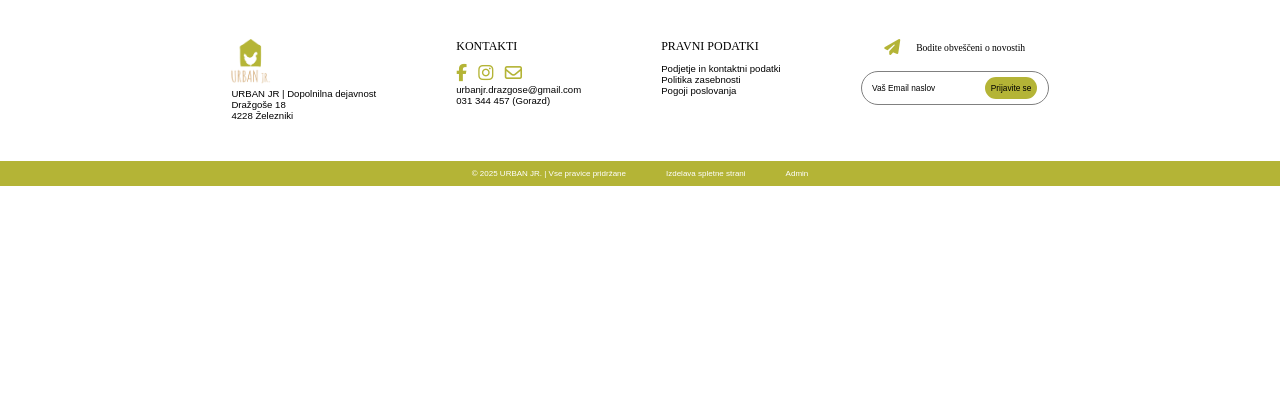
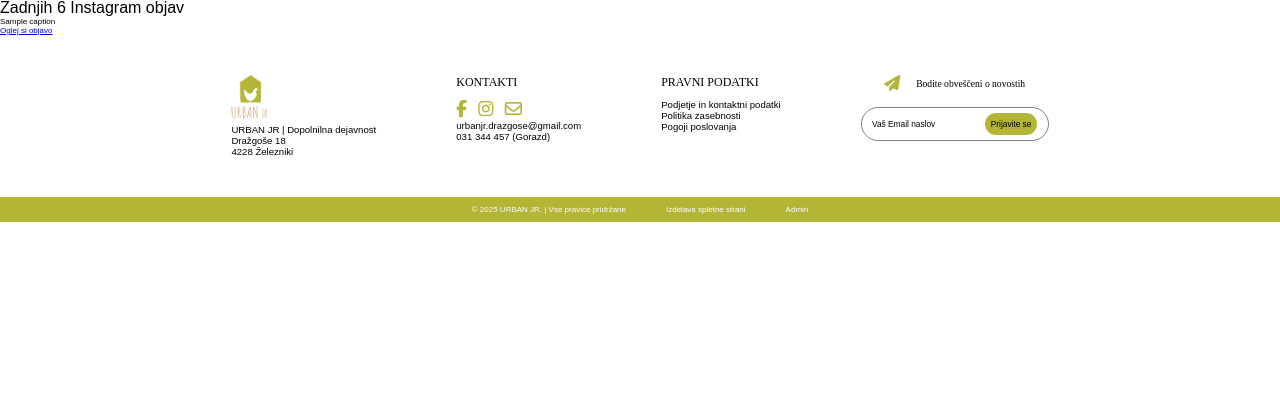
Before and after one commit to PintarBusiness/urbanjr, a Flask app: template templates/blog.html in a window 1280 px wide. Shown: the part 281-701 px from the top of the page. Run offline with Flask 3, Linux system fonts and the light colour scheme; the template is opened without the code that fills it: most values are stand-ins (such as "Sample title", 1, 10 or a date in 2020); some web fonts are replaced.

Commit message:
Dodajam blog ki kliče API iz instagrama ne deluje mi še čisto

```diff
--- a/app.py
+++ b/app.py
@@ -1,6 +1,6 @@
-from flask import Flask, render_template
+from flask import Flask, render_template, jsonify
 import random
-#import requests
+import requests
 
 #pip install flask --user
 
@@ -22,10 +22,33 @@ def onas():
 def trgovina():
     return render_template("trgovina.html")
 
+
+igtoken = ""
+iguporabnik = ""
+igapi = ""
+
+def instagramapi():
+    objave = {
+        "fields": "id,caption,media_type,media_url,permalink",
+        "access_token": igtoken,
+        "limit": 6
+    }
+
+    odgovor = requests.get(igapi, params=objave)
+    return odgovor.json().get("data", [])
+
 @app.route("/blog")
 
 def blog():
-    return render_template("blog.html")
+    poslji = instagramapi
+    return render_template("blog.html", post=poslji)
+
+@app.route("/api/poslji")
+
+def apiposlji():
+    poslji = instagramapi
+    return jsonify(poslji)
+
 
 @app.route("/kontakt")
 
--- a/static/css/slog.css
+++ b/static/css/slog.css
@@ -1689,6 +1689,8 @@ footer .logo img
     background-position-y: 70%;
 }
 
+
+
 /* Prva stran - Kontakt */
 
 .prvastrankontakt
--- a/templates/blog.html
+++ b/templates/blog.html
@@ -77,7 +77,22 @@
         </div>
     </div>
 
-
+    <h1>Zadnjih 6 Instagram objav</h1>
+    <div>
+        {% for post in posts %}
+            <div>
+                {% if post.media_type == "IMAGE" or post.media_type == "CAROUSEL_ALBUM" %}
+                    <img src="{{ post.media_url }}" alt="Instagram Post">
+                {% elif post.media_type == "VIDEO" %}
+                    <video controls>
+                        <source src="{{ post.media_url }}" type="video/mp4">
+                    </video>
+                {% endif %}
+                <p>{{ post.caption }}</p>
+                <a href="{{ post.permalink }}" target="_blank">Oglej si objavo</a>
+            </div>
+        {% endfor %}
+    </div>
 
 
     <div class="petastrandrugiindex">
```
